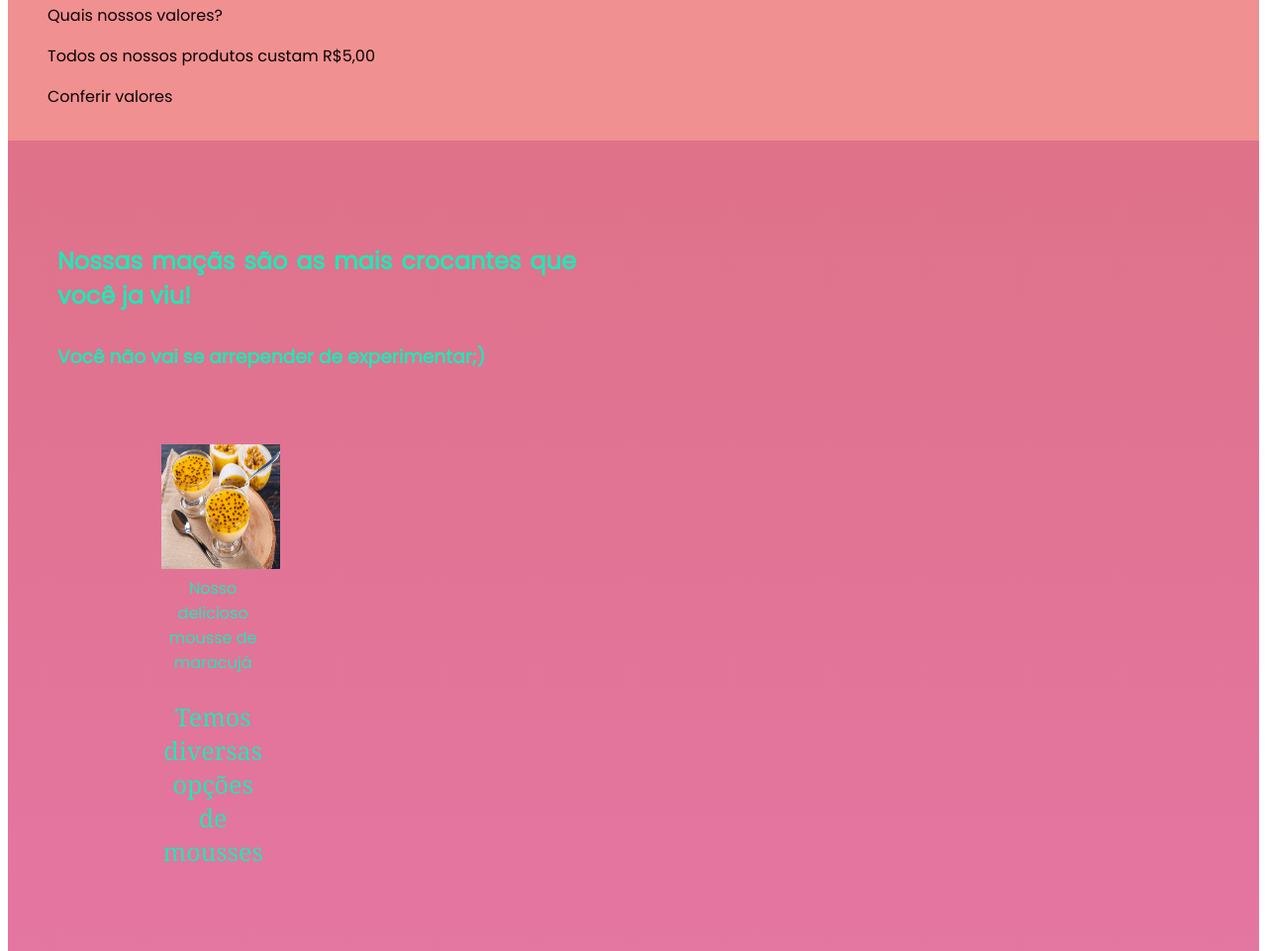
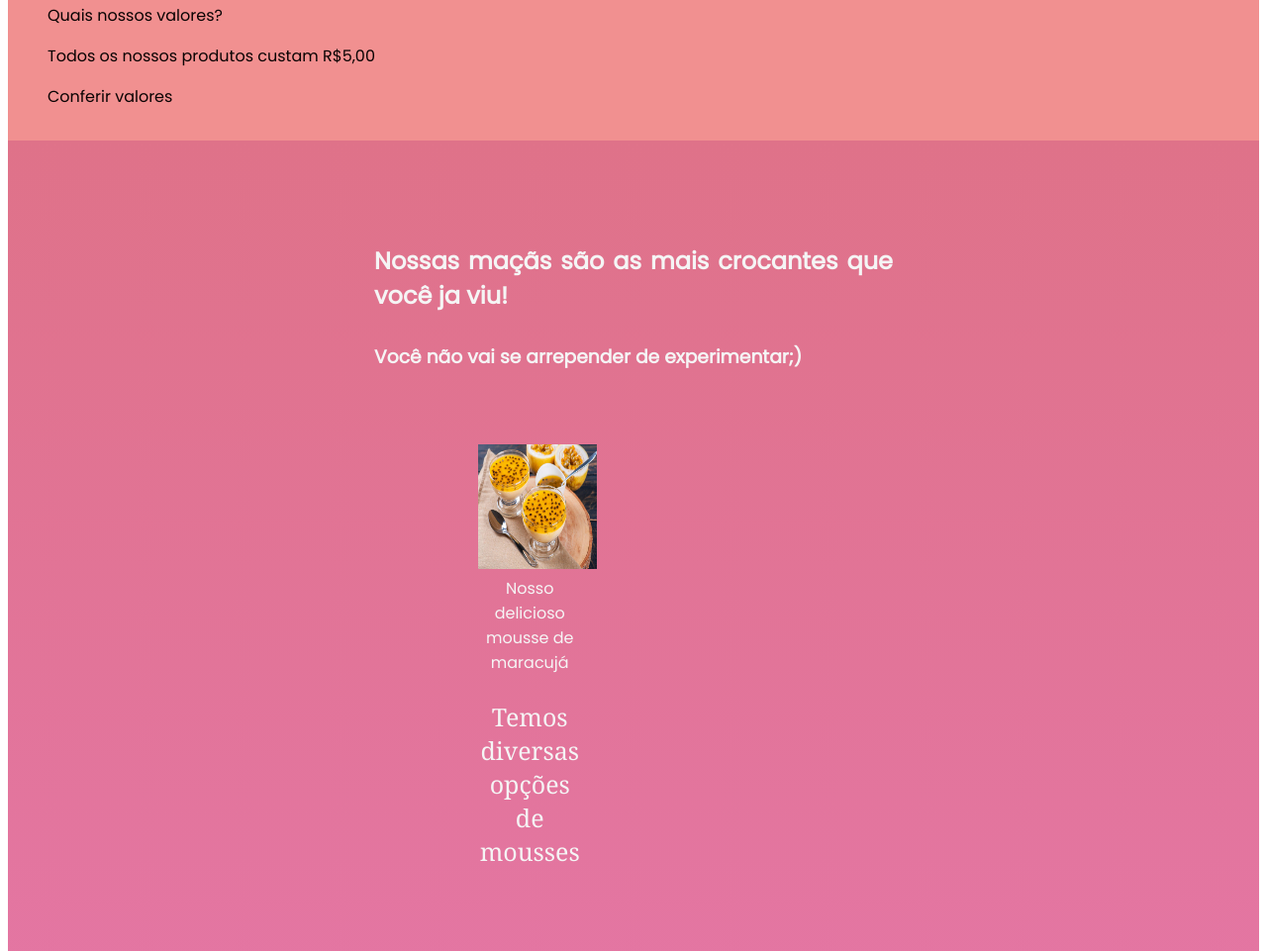
Before and after one commit to piguimeu/projeto-alura, a plain HTML site: page index.html in a window 1280 px wide. Shown: the part 348-1309 px from the top of the page at 99% size. Drawn offline with Linux system fonts and the light colour scheme.

Commit message:
........

```diff
--- a/index.html
+++ b/index.html
@@ -35,6 +35,9 @@
                         <p class="estudante titulo 2">Nosso delicioso mousse de maracujá</p>
                             <p class="isaisa"> Temos diversas opções de mousses</p>
               </div>
+              <div class="felicidade"
+              <img class="foto felicidade" src="felicidadeimg.jpeg"
+        </div>
     </section>
     <footer class="rodape">
     </footer>
--- a/style.css
+++ b/style.css
@@ -35,9 +35,9 @@ body {
 
 .escola{
     background-image: linear-gradient(#df7289,#e476a4);
-    color:rgb(35, 230, 181);
+    color:rgb(245, 245, 245);
     display: flex;
-    justify-content; flex-wrap: wrap;
+    justify-content: space-around;
     align-items: flex-start;
     padding: 50px; 50;
 }
@@ -119,3 +119,8 @@ body {
     align-items: normal;
     font-family: Georgia, 'Times New Roman', Times, serif;
 }
+.felicidade {
+    align-items: center;
+    display: flex;
+
+}
```
Also changed, not shown: felicidadeimg.jpeg (added).
